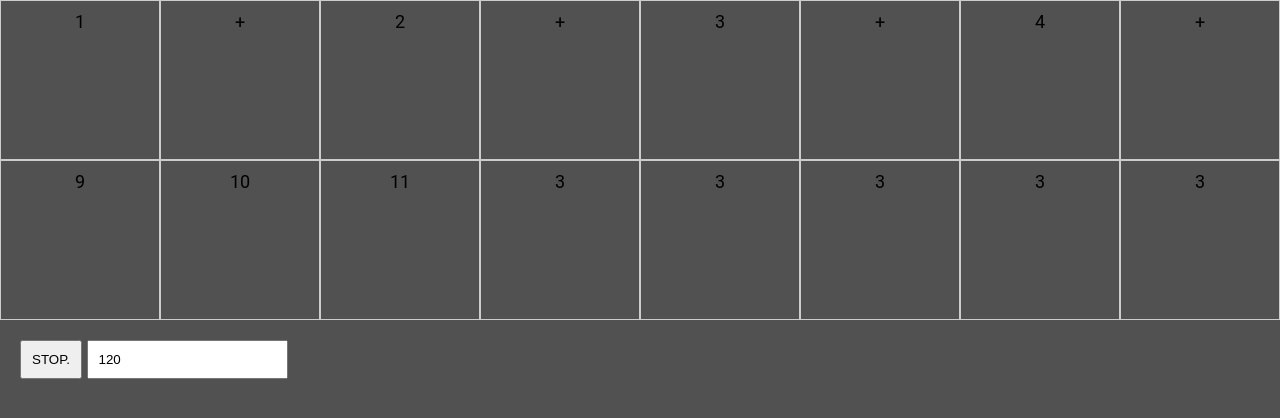
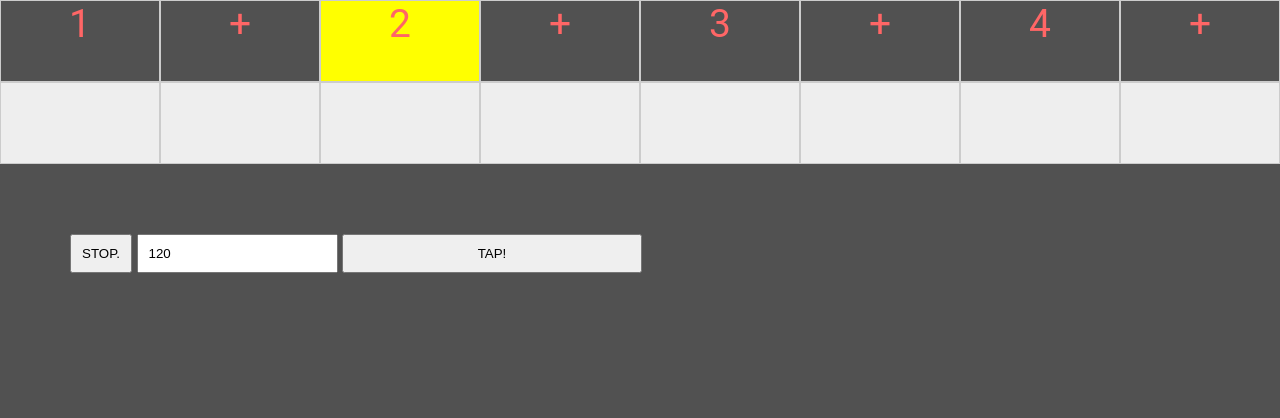
Before and after one commit to AskBid/getarythm, a plain HTML site: page index.html in a window 1280 px wide. Both pictures are taken after a click on the button "START!". Drawn offline with Linux system fonts and the light colour scheme.

Commit message:
beat complete, now need to draw hits on svgs

```diff
--- a/index.html
+++ b/index.html
@@ -9,31 +9,48 @@
 <body>
     <div class="container">
         <!-- First row -->
-        <div class="cell">1</div>
-        <div class="cell">+</div>
-        <div class="cell">2</div>
-        <div class="cell">+</div>
-        <div class="cell">3</div>
-        <div class="cell">+</div>
-        <div class="cell">4</div>
-        <div class="cell">+</div>
+        <div class="cell" id='1'>1</div>
+        <div class="cell" id='1+'>+</div>
+        <div class="cell" id='2'>2</div>
+        <div class="cell" id='2+'>+</div>
+        <div class="cell" id='3'>3</div>
+        <div class="cell" id='3+'>+</div>
+        <div class="cell" id='4'>4</div>
+        <div class="cell" id='4+'>+</div>
         <!-- ... Repeat for 8 cells ... -->
     </div>
-    <div class="container">
+    <div class="container" id='row2'>
         <!-- Second row -->
-        <div class="cell">9</div>
-        <div class="cell">10</div>
-        <div class="cell">11</div>
-        <div class="cell">3</div>
-        <div class="cell">3</div>
-        <div class="cell">3</div>
-        <div class="cell">3</div>
-        <div class="cell">3</div>
+        <div class="cell">
+            <svg id="1Svg" viewBox="0 0 100 100" preserveAspectRatio="xMidYMid meet"></svg>
+        </div>
+        <div class="cell">
+            <svg id="1+Svg" viewBox="0 0 100 100" preserveAspectRatio="xMidYMid meet"></svg>
+        </div>
+        <div class="cell">
+            <svg id="2Svg" viewBox="0 0 100 100" preserveAspectRatio="xMidYMid meet"></svg>
+        </div>
+        <div class="cell">
+            <svg id="2+Svg" viewBox="0 0 100 100" preserveAspectRatio="xMidYMid meet"></svg>
+        </div>
+        <div class="cell">
+            <svg id="3Svg" viewBox="0 0 100 100" preserveAspectRatio="xMidYMid meet"></svg>
+        </div>
+        <div class="cell">
+            <svg id="3+Svg" viewBox="0 0 100 100" preserveAspectRatio="xMidYMid meet"></svg>
+        </div>
+        <div class="cell">
+            <svg id="4Svg" viewBox="0 0 100 100" preserveAspectRatio="xMidYMid meet"></svg>
+        </div>
+        <div class="cell">
+            <svg id="4+Svg" viewBox="0 0 100 100" preserveAspectRatio="xMidYMid meet"></svg>
+        </div>
         <!-- ... Repeat for 8 cells ... -->
     </div>
     <div id="console">
         <button type="button" id="start_stop">START!</button>
         <input type="text" id="beatms" value="120">
+        <button type="button" id="tap">TAP!</button>
     </div>
     <script src="render.js"></script>
 </body>
--- a/render.js
+++ b/render.js
@@ -1,32 +1,65 @@
-const CONJOB_INTERVAL  = 100;
-const SPEED_OF_REFRESH = 100; // milliseconds
 var SWITCH = false;
+var MILLISECONDS; // for half a beat so whole 1 period, whole 1+ period, whole 2 period ...
 
 class Session {
 	constructor (
-		current
+		current,
+		bar
 	) {
-		this.current = {
-			'1' : false,
-			'1+': false,
-			'2' : false,
-			'2+': false,
-			'3' : false,
-			'3+': false,
-			'4' : false,
-			'4+': false,
+		this.current = '1';
+		this.bar = {
+			'1' : {'next': '1+', 'prev':'4+', 'hits': []},
+		        '1+': {'next': '2',  'prev':'1', 'hits': []},
+			'2' : {'next': '2+',  'prev':'1+', 'hits': []},
+			'2+': {'next': '3',  'prev':'2', 'hits': []},
+			'3' : {'next': '3+',  'prev':'2+', 'hits': []},
+			'3+': {'next': '4',  'prev':'3', 'hits': []},
+			'4' : {'next': '4+',  'prev':'3+', 'hits': []},
+			'4+': {'next': '1',  'prev':'4', 'hits': []},
 		}
+	}
+
+	next() {
+		this.current = this.bar[this.current].next
 	}
 }
 
-async function counting(ms) {
+var thisSession = new Session();
+var tapAudio = new Audio('/home/marep/Downloads/Pmiscck.wav');
+var glassAudio = new Audio('/home/marep/Downloads/Ptjunk.wav');
+
+async function counting(ms, thisSession) {
 	var counter = 0
+
 	while (SWITCH) {
+		const target_timestamp = Date.now() + (ms/2);
+		// console.log(`target timestamp date for calc: ${target_timestamp-ms/2}`)
+		// console.log(`target timestamp ${ms/2} ${target_timestamp}`)
+		thisSession.bar[thisSession.current].playing = target_timestamp;
+		// console.log(`equal to target for calc ${Date.now()}`)
+		var lighttype = 'lightsoft'
+		if (counter % 2 == 0) {
+			glassAudio.currentTime = 0
+			glassAudio.play();
+			lighttype = 'light'
+		}
+
+		await sleep(ms/2)
+		// console.log(`timestamp halfway (equal target?) ${Date.now()}`)
+		const lightoff = document.getElementById(thisSession.bar[thisSession.current].prev)
+		lightoff.setAttribute('class', "cell")
+		const light = document.getElementById(thisSession.current)
+		light.setAttribute('class', `cell ${lighttype}`)
+
 		// await render(start + (CRONJOB_INTERVAL*index), start)
 		// // problem! the OVB limit orders get accumulated over time.
 		counter = counter + 1
-		console.log(counter)
-		await sleep(ms)
+		// console.log(`still halfway? (halfway but after calcs) ${Date.now()}`)
+
+		await sleep(ms/2)
+		// console.log(`at the end (should same next target timestamp for calc) ${Date.now()}`)
+
+		thisSession.next()
 	}
 }
 
@@ -37,9 +70,33 @@ function sleep(ms) {
 const button = document.getElementById('start_stop')
 button.setAttribute('onclick', "start_stop()")
 
+const tap = document.getElementById('tap')
+tap.setAttribute('onclick', "space_press(thisSession)")
+
 function start_stop() {
 	const inputBeatms = document.getElementById("beatms");
 	SWITCH = SWITCH ? false : true;
-	counting(inputBeatms.value);
+	MILLISECONDS = ((60 / inputBeatms.value) * 1000)/2
+	counting(MILLISECONDS, thisSession);
 	button.innerText = button.innerText == "STOP." ? 'START!' : "STOP.";
 }
+
+function space_press(thisSession) {
+	const hit_timestamp = Date.now();
+	const target_timestamp = thisSession.bar[thisSession.current].playing
+	thisSession.bar[thisSession.current].hits.push(hit_timestamp - target_timestamp)
+	console.log(`current ${target_timestamp} ${thisSession.current}`)
+	console.log(`${target_timestamp - MILLISECONDS} - ${target_timestamp + MILLISECONDS}`)
+	console.log(Date.now())
+	const svg = document.getElementById(`${thisSession.current}Svg`)
+	drawHit(svg);
+	tapAudio.currentTime = 0;
+	tapAudio.play();
+}
+
+function drawHit(svg) {
+	var bbox = svg.getBBox();
+	const svgWidth = bbox.width;
+	const svgHeight = bbox.height;
+
+}
--- a/styles.css
+++ b/styles.css
@@ -17,23 +17,42 @@ body {
 .container {
     display: flex;
     flex-wrap: wrap; /* Allow items to wrap to the next row */
+    padding: 0px;
 }
 
 .cell {
     flex: 1; /* Each cell takes equal space */
     border: 1px solid #ccc;
     text-align: center;
-    padding: 10px;
-    /* height: 10vh; */
+    font-size: 39px;
+    color: #ff6666;
+    height: 10vh;
     aspect-ratio: 1 / 1; /* Width to height ratio */
 }
 
+.light {
+    background: yellow;
+}
+
+.lightsoft { background: #565d3e}
+
+#row2 .cell {background: #eee;}
+
 #console {
+    vertical-align: middle;
     height: 100px;
     margin: 20px;
+    padding: 50px;
 }
 
 #start_stop {
+    height: auto;
+    margin: 0px;
+    padding: 10px;
+}
+
+#tap {
+    width:300px;
     height: auto;
     margin: 0px;
     padding: 10px;
@@ -45,3 +64,8 @@ body {
     padding: 10px;
 
 }
+
+svg {
+    height: 100%;
+    width: 100%;
+}
```
